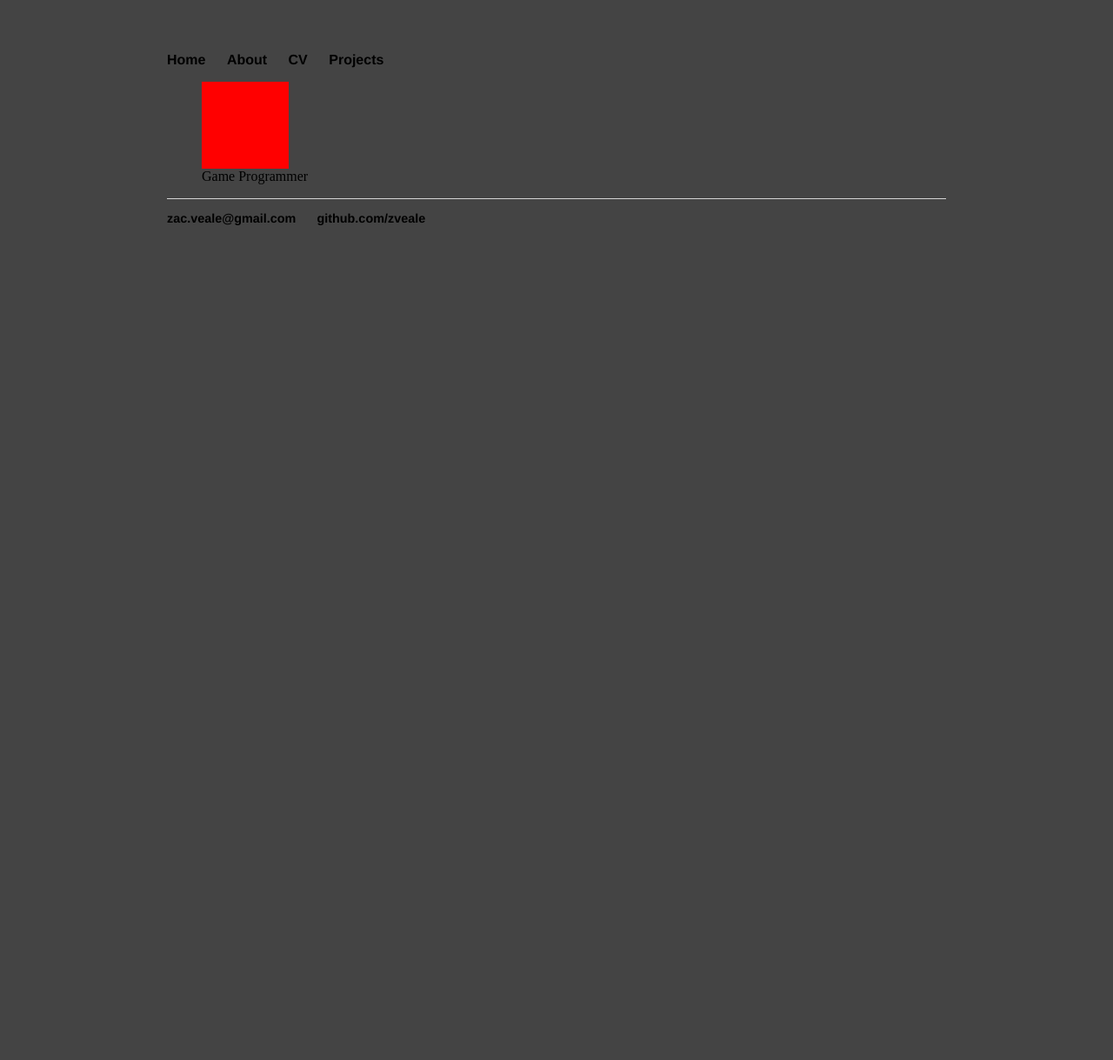
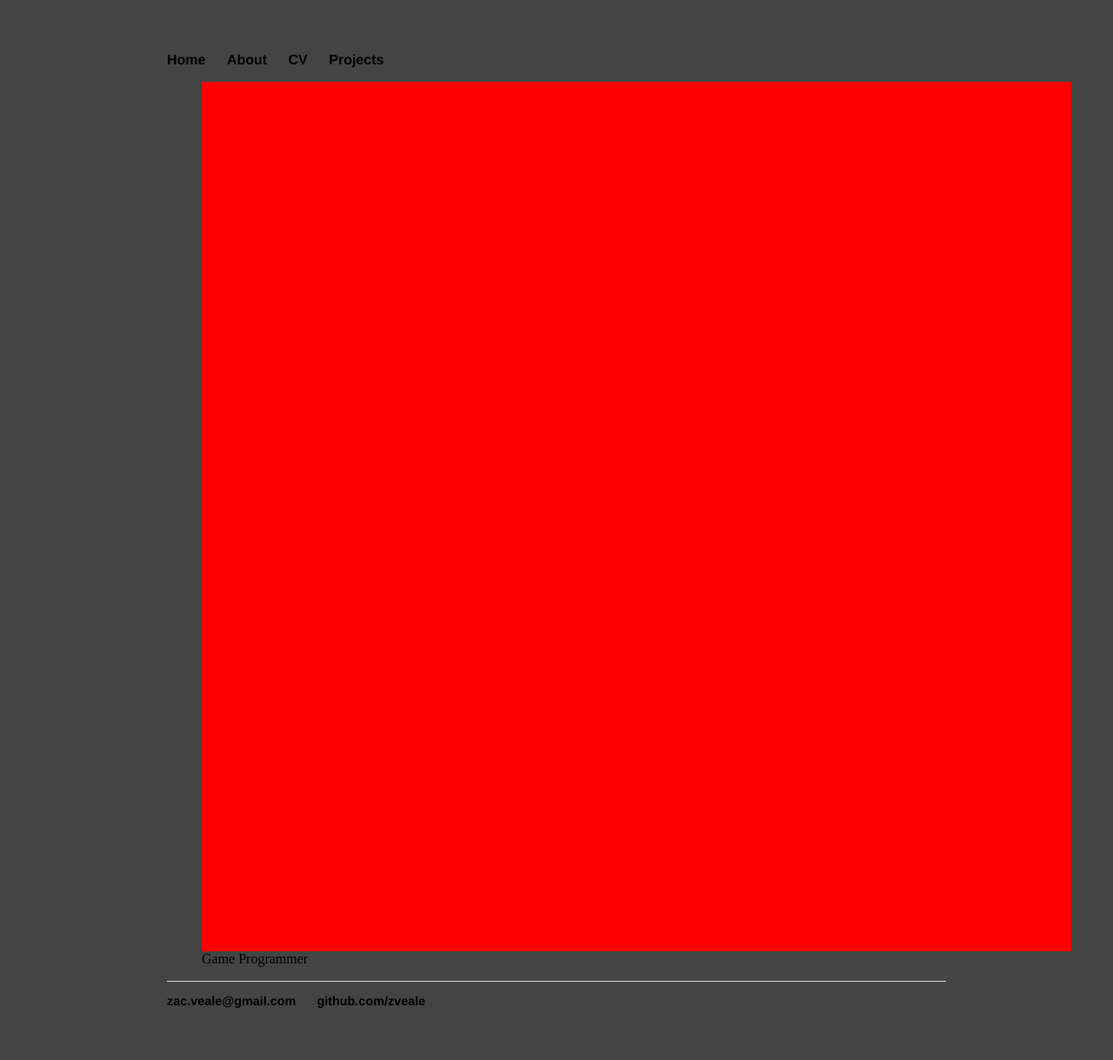
Before and after one commit to zveale/zveale.github.io, a Jekyll site: the page built from index.html, in a window 1280 px wide. Shown: the whole page at 87% size. Built offline with Jekyll 4.4.1, drawn with Linux system fonts in a browser that asks for light colours; before the commit the page ends 900 px from its top, so only the background shows below that.

Commit message:
Update main.css

```diff
--- a/css/main.css
+++ b/css/main.css
@@ -5,8 +5,8 @@ body {
 }
 
 .profilePhoto {
-	width: 100px;
-	height: 100px;
+	width: 1000px;
+	height: 1000px;
 	background: red;
 	background-image: url("assets/ProfilePhoto.png");
 	background-size: 100%;
```
